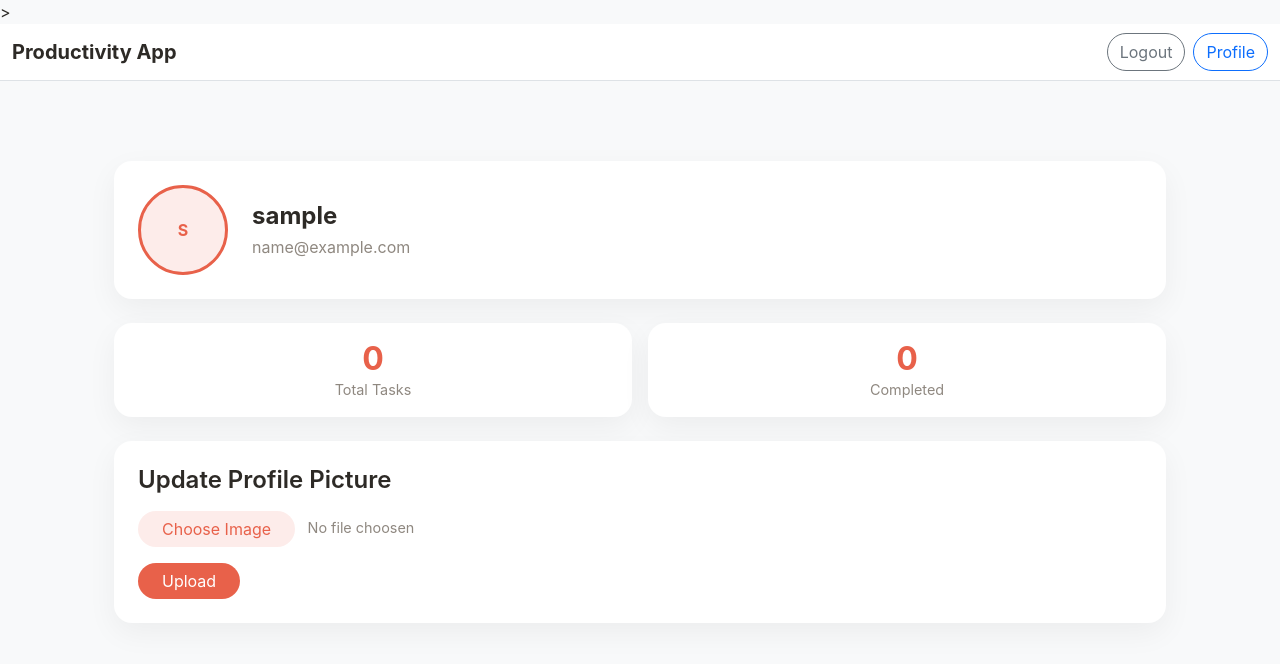
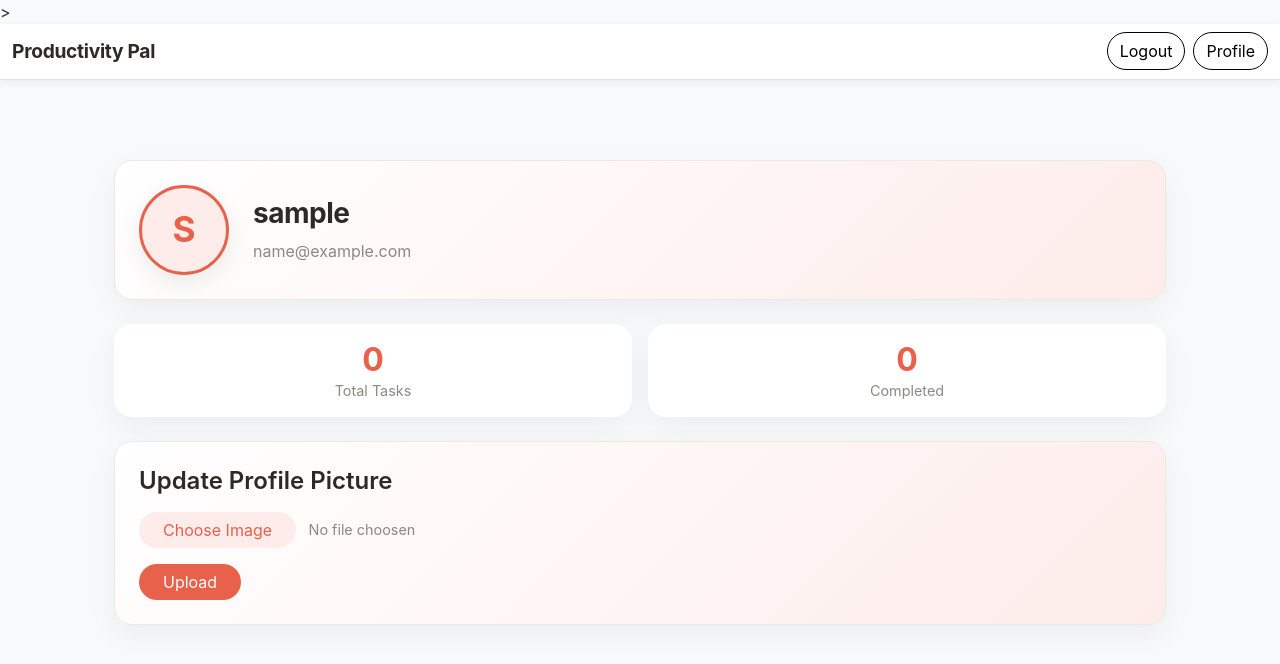
Before and after one commit to zoro-wa/Productivity-Web_App, a Flask app: page /profile in a window 1280 px wide. Shown: the top 664 px of the page. Run offline with Flask 3, Linux system fonts and the light colour scheme; the visitor is signed in with stand-in values (Sample User, id 1); data comes from the database, SQL or seed files in the repository; data that the repository does not hold is empty.

Commit message:
Refined visuals, made some minor changes in the css.

```diff
--- a/static/style.css
+++ b/static/style.css
@@ -58,6 +58,7 @@ p {
     margin-bottom: 1rem;
     color: var(--text-primary);
 }
+/* Cards */
 .card {
     border: none;
     border-radius: 18px;
@@ -71,12 +72,90 @@ p {
 }
 
 .btn-primary {
-    background: #4f46e5;
+    background: #5be546;
     border: none;
 }
 
 .btn-primary:hover {
-    background: #4338ca;
+    background: #5be546;
+}
+/* Navbar buttons */
+.btn-outline-primary {
+    border-color: #000000;
+    color: #000000;
+    transition: all 0.2s ease;
+}
+
+.btn-outline-primary:hover {
+    background-color: #5be546;
+    border-color: #5be546;
+    color: white;
+    transform: translateY(-1px);
+    box-shadow: 0 4px 12px rgba(170, 72, 232, 0.3);
+}
+
+.btn-outline-secondary {
+    border-color: #000000;
+    color: #000000;
+    transition: all 0.2s ease;
+}
+
+.btn-outline-secondary:hover {
+    background-color: #FF0000;
+    border-color: #FF0000;
+    color: white;
+    transform: translateY(-1px);
+    box-shadow: 0 4px 12px rgba(168, 70, 229, 0.3);
+}
+
+/* navbar */
+.navbar {
+    box-shadow: var(--shadow-sm);
+}
+
+.navbar-brand {
+    font-size: 1.2rem;
+    letter-spacing: -0.3px;
+}
+
+/* Accent button */
+.btn-accent {
+    background: linear-gradient(135deg, var(--accent), #e8824a);
+    color: white;
+    border: none;
+    transition:  all 0.2s ease;
+}
+
+.btn-accent:hover {
+    background: linear-gradient(135deg, var(--accent), #d4703a);
+    transform: translateY(-1px);
+    box-shadow: 0 4px 12px rgba(231, 97, 74, 0.35);
+    color: white;
+}
+
+/* Inputs */
+.form-control {
+    border-radius: var(--radius-sm);
+    border: 1.5px solid var(--border);
+    padding:  0.6rem 1rem;
+    transition: all 0.2s ease;
+}
+
+.form-control:focus {
+    border-color: #a846e5;
+    box-shadow:  0 0 0 3px rgba(168, 70, 229, 0.15);
+}
+
+/* Task cards */
+.task-card {
+    border-left: 4px solid var(--accent) !important;
+    border-radius: var(--radius-md);
+}
+
+.task-card-completed {
+    border-left: 4px solid var(--border) !important;
+    border-radius: var(--radius-md);
+    opacity: 0.6;
 }
 
 .section-title {
@@ -102,6 +181,7 @@ p {
     height: 90px;
     border-radius: 52%;
     object-fit: cover;
+    box-shadow: var(--shadow-md);
     border: 3.5px solid var(--accent);
 }
 
@@ -109,6 +189,8 @@ p {
     width: 90px;
     height: 90px;
     border-radius: 52%;
+    font-size: 2.2rem;
+    box-shadow: var(--shadow-md);
     background: var(--accent-light);
     display: flex;
     align-items: center;
@@ -129,6 +211,7 @@ p {
     margin: 0;
 }
 
+/* Stats */
 .stat-number {
     color: var(--accent);
     font-size: 2rem;
@@ -141,3 +224,33 @@ p {
     margin: 0;
     font-size: 0.9rem;
 }
+
+.stat-card {
+    background: linear-gradient(135deg, #ffffff, var(--accent-light));
+    border: 1px solid var(--border);
+}
+
+.page-heading {
+    font-size: 1.75rem;
+    font-weight: 650;
+    letter-spacing: -0.5px;
+    color: var(--text-primary);
+}
+
+.page-subheading {
+    color: var(--text-muted);
+    font-size: 0.95rem;
+}
+
+/* Empty state */
+.empty-state {
+    padding: 3rem;
+    text-align: center;
+    color: var(--text-muted);
+}
+
+.empty-state-icon {
+    font-size: 3rem;
+    margin-bottom: 1rem;
+    opacity: 0.4;
+}
--- a/templates/layout.html
+++ b/templates/layout.html
@@ -8,13 +8,13 @@
                 <script src="https://cdn.jsdelivr.net/npm/bootstrap@5.3.8/dist/js/bootstrap.bundle.min.js" integrity="sha384-FKyoEForCGlyvwx9Hj09JcYn3nv7wiPVlz7YYwJrWVcXK/BmnVDxM+D2scQbITxI" crossorigin="anonymous"></script>
                 <link href="/static/favicon.ico" rel="icon">
                 <link href="{{ url_for('static', filename='style.css') }}" rel="stylesheet">
-                <title>{% block title %}Productivity App{% endblock %}</title>
+                <title>{% block title %}Productivity Pal{% endblock %}</title>
     </head>
     <body class="bg-light">
 
         <nav class="navbar navbar-expand-lg  border-bottom" style="background-color: var(--surface);">
             <div class="container-fluid">
-                <a class ="navbar-brand fw-bold" href="/" style="color: var(--text-primary);">Productivity App</a>
+                <a class ="navbar-brand fw-bold" href="/" style="color: var(--text-primary);">Productivity Pal</a>
 
                 <div class="ms-auto d-flex gap-2">
                     {% if session.user_id %}
@@ -50,7 +50,7 @@
                         tasks.forEach(task => {
                             if (Notification.permission === "granted") {
                                 new Notification("⏰ Task Reminder", {
-                                    body:task.title,
+                                    body:task.quote,
                                     icon: "/static/favicon.ico"
                                 });
                             }
--- a/templates/profile.html
+++ b/templates/profile.html
@@ -4,7 +4,7 @@
 <div class="dashboard-container">
 
 
-    <div class="card p-4 mb-4">
+    <div class="card stat-card p-4 mb-4">
         <div class="d-flex align-items-center gap-4">
             {% if user['profile_pic'] %}
             <img src="/static/uploads/{{ user['profile_pic'] }}"
@@ -16,7 +16,7 @@
             </div>
             {% endif %}
             <div>
-                <h1 class="profile-username">{{ user['username'] }}</h1>
+                <h1 class="page-heading">{{ user['username'] }}</h1>
                 <p class="profile-email">{{ user['email'] }}</p>
             </div>
         </div>
@@ -37,7 +37,7 @@
         </div>
     </div>
 
-    <div class="card p-4">
+    <div class="card stat-card p-4">
         <h2 class="section-title">Update Profile Picture</h2>
         <form action="/upload_profile_pic" method="POST" enctype="multipart/form-data">
             <div class="mb-3">
```
Also changed, not shown: templates/index.html (+4 -11 lines).
